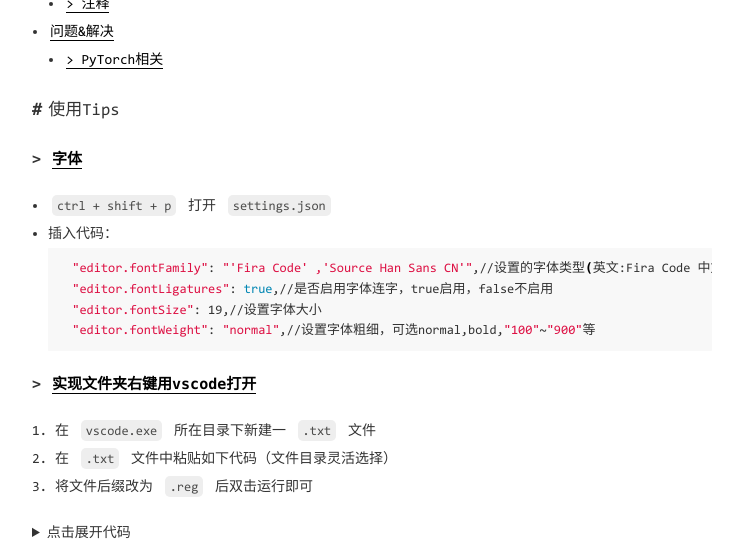
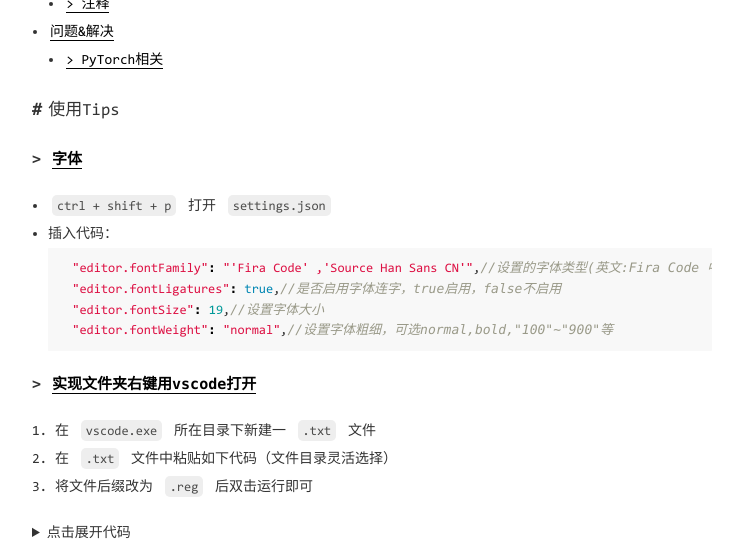
Before and after one commit to vegetarianfish/vegetarianfish.github.io, a Jekyll site: the page built from _posts/2021-01-09-VSCode 使用 Tips.md, in a window 1280 px wide and 900 px high, scrolled down 430 px, cut to the strip 0-541 px from the top of the window. Shown: the whole strip, without its empty margins (268-1011 px from the left). Built offline with Jekyll 4.4.1, drawn with Linux system fonts in a browser that asks for light colours; comment, search, counter and statistics services are not loaded.

Commit message:
Update 2021-01-09-VSCode 使用 Tips.md

````diff
--- a/_posts/2021-01-09-VSCode 使用 Tips.md
+++ b/_posts/2021-01-09-VSCode 使用 Tips.md
@@ -14,7 +14,7 @@
 #### > [字体](https://zhuanlan.zhihu.com/p/65362086)
 - ``ctrl + shift + p`` 打开 ``settings.json``
 - 插入代码：
-```bash
+```cpp
     "editor.fontFamily": "'Fira Code' ,'Source Han Sans CN'",//设置的字体类型(英文:Fira Code 中文:思源黑体)
     "editor.fontLigatures": true,//是否启用字体连字，true启用，false不启用
     "editor.fontSize": 19,//设置字体大小
````
